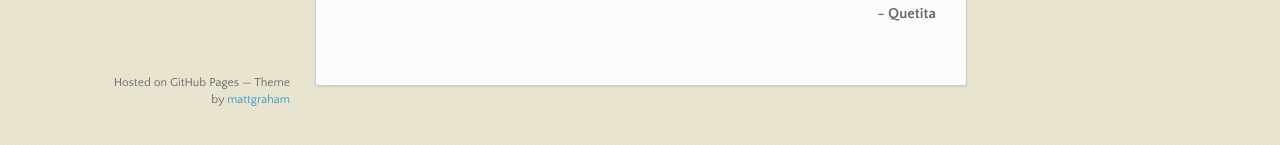
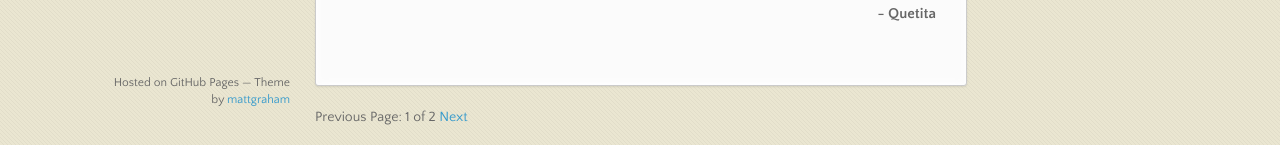
Before and after one commit to webONES/webONES.github.io, a Jekyll site: the page built from index.html, in a window 1280 px wide and 900 px high, scrolled down 1969 px. Shown: the part 752-897 px from the top of the window. Built offline with Jekyll 4.4.1, drawn with Linux system fonts in a browser that asks for light colours; nearby versions of some CDN libraries; the list of posts is cut into pages by our own code.

Commit message:
ya se pagina :+1:

```diff
--- a/_config.yml
+++ b/_config.yml
@@ -1,4 +1,4 @@
 markdown: kramdown
 highlighter: pygments
-
+paginate_path: "/:num"
 paginate: 10
--- a/_includes/head.html
+++ b/_includes/head.html
@@ -2,9 +2,9 @@
   <meta charset="utf-8">
   <meta http-equiv="X-UA-Compatible" content="chrome=1">
   <title>Webones.GitHub.io by webONES</title>
-  <link rel="stylesheet" href="stylesheets/styles.css">
-  <link rel="stylesheet" href="stylesheets/pygment_trac.css">
-  <link rel="stylesheet" href="stylesheets/webones.css">
+  <link rel="stylesheet" href="{{site.url}}/stylesheets/styles.css">
+  <link rel="stylesheet" href="{{site.url}}/stylesheets/pygment_trac.css">
+  <link rel="stylesheet" href="{{site.url}}/stylesheets/webones.css">
   <script src="https://ajax.googleapis.com/ajax/libs/jquery/1.7.1/jquery.min.js"></script>
   <!--[if lt IE 9]>
     <script src="//html5shiv.googlecode.com/svn/trunk/html5.js"></script>
--- a/index.html
+++ b/index.html
@@ -37,6 +37,20 @@
   </section>
   {% endfor %}
 
+  <div class="pagination">
+    {% if paginator.previous_page %}
+    <a href="{{ paginator.previous_page_path }}" class="previous">Previous</a>
+    {% else %}
+    <span class="previous">Previous</span>
+    {% endif %}
+    <span class="page_number">Page: {{ paginator.page }} of {{ paginator.total_pages }}</span>
+    {% if paginator.next_page %}
+    <a href="{{ paginator.next_page_path }}" class="next">Next</a>
+    {% else %}
+    <span class="next ">Next</span>
+    {% endif %}
+  </div>
+
   <footer>
     <p><small>Hosted on GitHub Pages &mdash; Theme by <a href="https://twitter.com/michigangraham">mattgraham</a></small></p>
   </footer>
```
Lines whose indentation alone changed are shown as unchanged.
